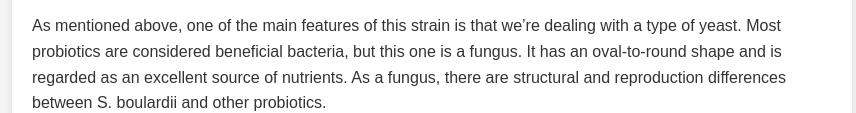
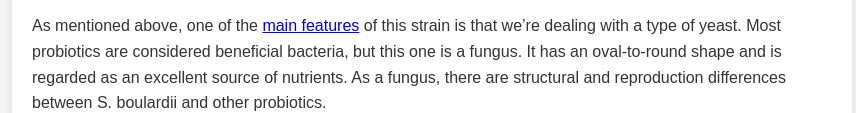
Before and after one commit to amsi0/health-chronicles, a plain HTML site: page index.html in a window 1280 px wide. Shown: the part 846-959 px from the top of the page, without its empty margins (208-1064 px from the left). Drawn offline with Linux system fonts and the light colour scheme.

Commit message:
Update index.html

```diff
--- a/index.html
+++ b/index.html
@@ -57,7 +57,7 @@
             The <a href="https://amsi0.github.io/fancy-igfonts/">full name</a> of Saccharomyces boulardii is Saccharomyces cerevisiae var. boulardii. In other words, this strain is a variation of Saccharomyces cerevisiae. That’s why we have such a long name. But this probiotic is so popular that people simply call it Saccharomyces boulardii, for short. To simplify things further, we can refer to it as S. boulardii.
         </p>
         <p>
-            As mentioned above, one of the main features of this strain is that we’re dealing with a type of yeast. Most probiotics are considered beneficial bacteria, but this one is a fungus. It has an oval-to-round shape and is regarded as an excellent source of nutrients. As a fungus, there are structural and reproduction differences between S. boulardii and other probiotics.
+            As mentioned above, one of the <a href="https://creators.spotify.com/pod/show/joe-breath/episodes/Instagram-Fonts-Generator-e2q75jn/a-abjnpep">main features</a> of this strain is that we’re dealing with a type of yeast. Most probiotics are considered beneficial bacteria, but this one is a fungus. It has an oval-to-round shape and is regarded as an excellent source of nutrients. As a fungus, there are structural and reproduction differences between S. boulardii and other probiotics.
         </p>
         <p>
             This yeast was isolated in the early 20th century and found in <a href="https://docs.google.com/spreadsheets/d/e/2PACX-1vTbgzhh69LtYjnGZeu8g_2Rn079X2QKfQ2meBLPdc8ffVr8pL3Sk477N3DifWe3tCFp_iQ9ULtMdUTm/pubhtml">tropical fruits</a>. As a yeast, S. boulardii has a thick cell wall and an oval shape. As opposed to microbes, yeast reproduces sexually, but S. boulardii can also reproduce asexually. The cell wall of this yeast is very robust, and it is made of mannoproteins and beta-glucans. These substances help S. boulardii adhere to the intestinal mucosa. They also resist gastric acidity, bile salt, and other environmental stresses. That’s one of the reasons why this probiotic has a very high survival rate, and a high proportion of what you ingest will survive and reach the gut.
```
